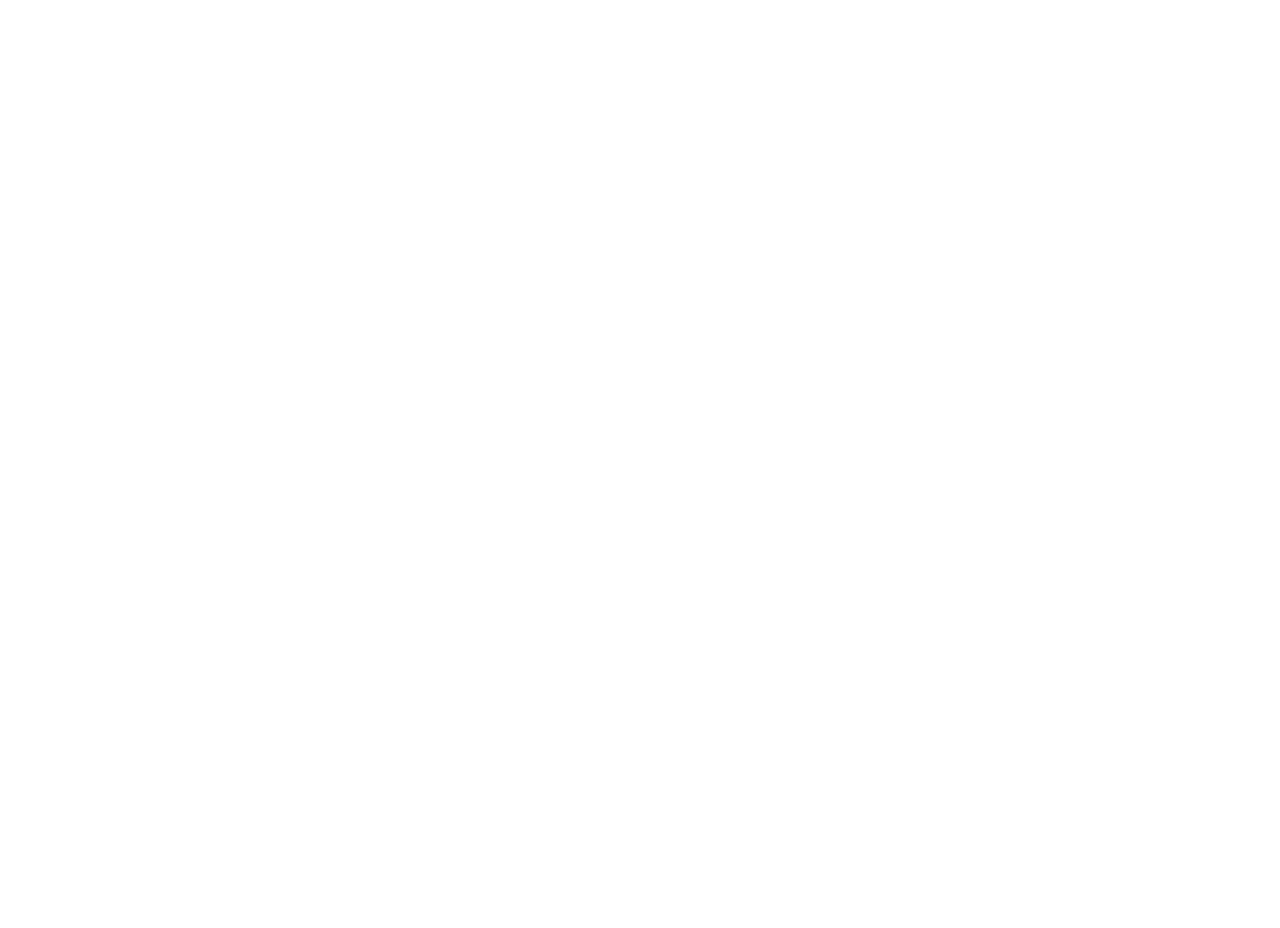
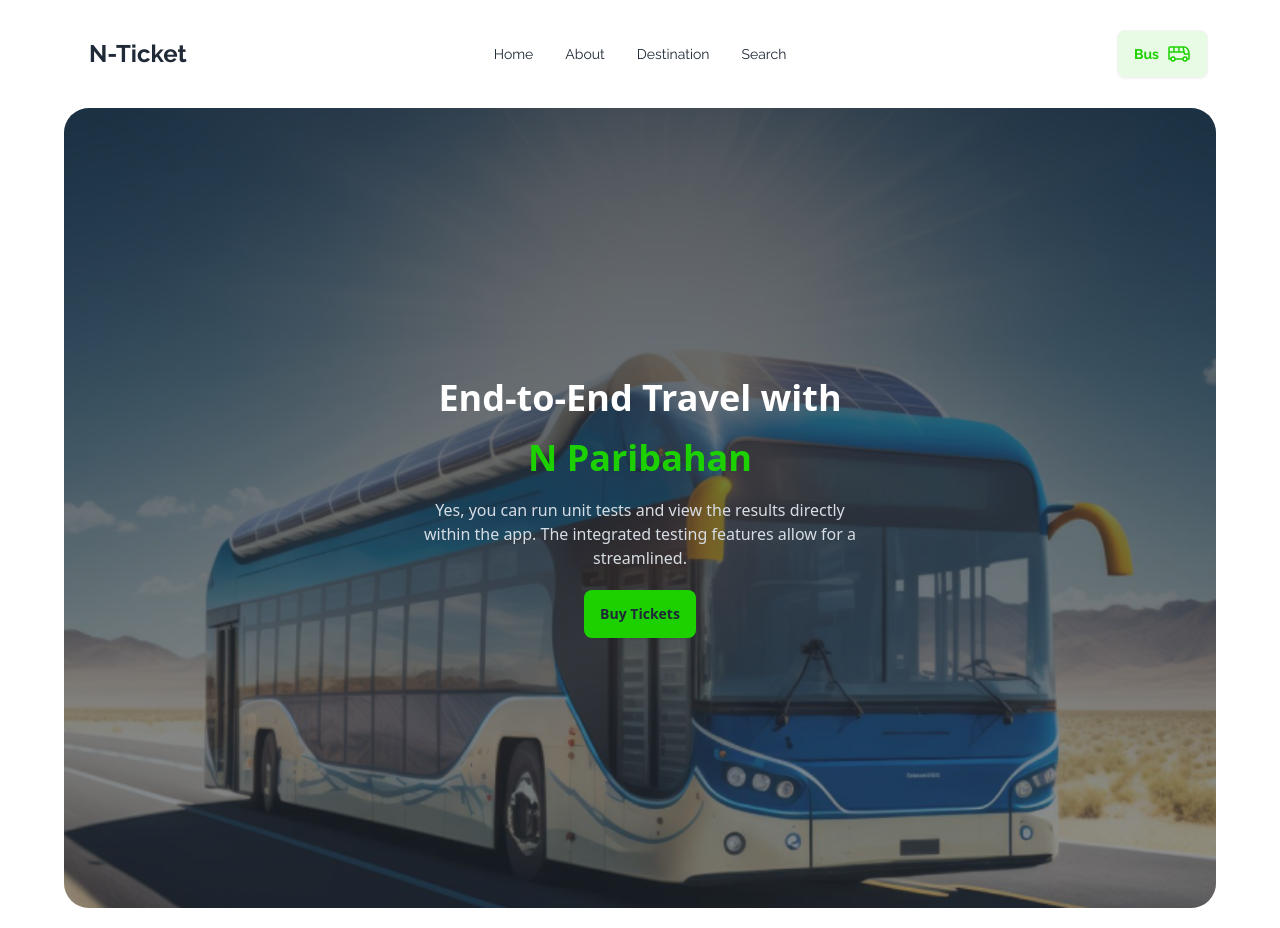
Before and after one commit to NiloyDas19/smart-ticketing, a plain HTML site: page index.html in a window 1280 px wide. Before the commit the page ends 800 px from the top, so only its background shows below. Drawn offline with nearby package versions, Linux system fonts and the light colour scheme; files that its build step writes are made by us from their sources.

Commit message:
Header section complete and style.css file added and Google font set up

```diff
--- a/index.html
+++ b/index.html
@@ -10,12 +10,69 @@
     <link href="https://cdn.jsdelivr.net/npm/daisyui@4.7.2/dist/full.min.css" rel="stylesheet" type="text/css" />
     <script src="https://cdn.tailwindcss.com"></script>
 
+    <!-- Link with CSS file -->
+    <link rel="stylesheet" href="style/style.css">
+
 </head>
 
 <body>
+
+    <!-- Header Section -->
     <header>
+        <!-- Navbar -->
+        <nav class="font-raleway mx-16 my-5">
+            <div class="navbar bg-base-100">
+                <div class="navbar-start">
+                    <div class="dropdown">
+                        <div tabindex="0" role="button" class="btn btn-ghost lg:hidden">
+                            <svg xmlns="http://www.w3.org/2000/svg" class="h-5 w-5" fill="none" viewBox="0 0 24 24"
+                                stroke="currentColor">
+                                <path stroke-linecap="round" stroke-linejoin="round" stroke-width="2"
+                                    d="M4 6h16M4 12h8m-8 6h16" />
+                            </svg>
+                        </div>
+                        <ul tabindex="0"
+                            class="menu menu-sm dropdown-content mt-3 z-[1] p-2 shadow bg-base-100 rounded-box w-52">
+                            <li><a>Home</a></li>
+                            <li><a>About</a></li>
+                            <li><a>Destination</a></li>
+                            <li><a>Search</a></li>
+                        </ul>
+                    </div>
+                    <a class="btn btn-ghost text-xl md:text-2xl font-bold">N-Ticket</a>
+                </div>
+                <div class="navbar-center hidden lg:flex">
+                    <ul class="menu menu-horizontal px-1">
+                        <li><a>Home</a></li>
+                        <li><a>About</a></li>
+                        <li><a>Destination</a></li>
+                        <li><a>Search</a></li>
+                    </ul>
+                </div>
+                <div class="navbar-end">
+                    <a class="btn bg-[#1DD1001A] text-[#1DD100] font-bold">Bus <span><img src="images/bus-icon.png" alt=""></span></a>
+                </div>
+            </div>
+        </nav>
+
+        <!-- Banner Section-->
+        <section id="banner-section" class="banner mx-16 my-5">
+            <div class="hero min-h-screen" style="background-image: url(images/banner.png); border-radius: 25px;">
+                <div class="hero-overlay bg-opacity-50 rounded-[25px]"></div>
+                <div class="hero-content text-center text-neutral-content">
+                    <div class="max-w-md">
+                        <h1 class="mb-5 text-4xl font-bold text-white">End-to-End Travel with</h1>
+                        <h1 class="mb-5 text-4xl font-bold text-[#1DD100]">N Paribahan</h1>
+                        <p class="mb-5">Yes, you can run unit tests and view the results directly within the app. The
+                            integrated testing features allow for a streamlined.</p>
+                        <button class="btn bg-[#1DD100] border-none font-bold">Buy Tickets</a></button>
+                    </div>
+                </div>
+            </div>
+        </section>
 
     </header>
+
     <main>
 
     </main>
--- /dev/null
+++ b/styles/style.css
@@ -0,0 +1,12 @@
+/* Google Font Set Up. RaleWay and Inter */
+
+@import url('https://fonts.googleapis.com/css2?family=Raleway:ital,wght@0,100..900;1,100..900&display=swap');
+@import url('https://fonts.googleapis.com/css2?family=Inter:wght@100..900&display=swap');
+
+.font-raleway {
+    font-family: "Raleway", sans-serif;
+}
+
+.font-inter {
+    font-family: "Inter", sans-serif;
+}
```
